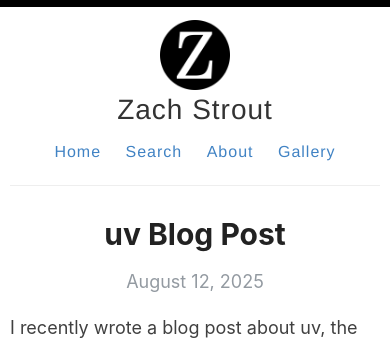
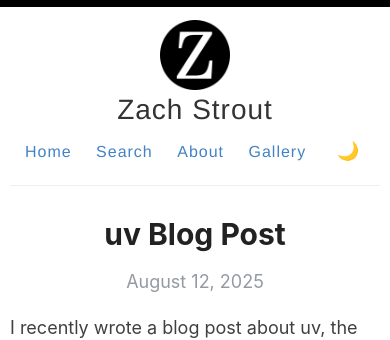
Before and after one commit to RTnhN/RTnhN.github.io, a Jekyll site: the page built from index.html, in a window 390 px wide. Shown: the top 340 px of the page. Built offline with Jekyll 4.4.1, drawn with Linux system fonts in a browser that asks for light colours; the list of posts is cut into pages by our own code.

Commit message:
Add dark mode toggle

```diff
--- a/_layouts/default.html
+++ b/_layouts/default.html
@@ -6,6 +6,7 @@
     {% include meta.html %}
 
     <link rel="stylesheet" type="text/css" href="{{ site.baseurl }}/assets/style.css" />
+    <link rel="stylesheet" type="text/css" href="{{ site.baseurl }}/assets/dark-mode.css" />
     <link rel="alternate" type="application/rss+xml" title="{{ site.name }} - {{ site.description }}" href="{{ site.baseurl }}/feed.xml" />
     <link rel="canonical" href="{{ site.url }}{{ page.url }}" />
 
@@ -13,6 +14,7 @@
     <link rel="icon" type="image/png" sizes="32x32" href="{{ site.baseurl }}/images/favicon-32x32.png">
     {% include analytics_head.html %}
     {% include scripts.html%}
+    <script src="{{ site.baseurl }}/assets/theme-toggle.js" defer></script>
   </head>
 
   <body>
@@ -33,6 +35,7 @@
               <a href="{{ site.baseurl }}/search">Search</a>
               <a href="{{ site.baseurl }}/about">About</a>
               <a href="{{ site.baseurl }}/gallery">Gallery</a>
+              <button id="theme-toggle" aria-label="Toggle dark mode">🌙</button>
             </nav>
           </header>
         </div>
--- /dev/null
+++ b/assets/dark-mode.css
@@ -0,0 +1,58 @@
+:root {
+  --light-bg: #fff;
+  --light-text: #404040;
+  --light-link: #4183C4;
+  --dark-bg: #121212;
+  --dark-text: #e0e0e0;
+  --dark-link: #8ab4f8;
+}
+
+body {
+  background: var(--light-bg);
+  color: var(--light-text);
+  transition: background-color 0.3s, color 0.3s;
+}
+
+body.dark-mode {
+  background: var(--dark-bg);
+  color: var(--dark-text);
+}
+
+body.dark-mode a {
+  color: var(--dark-link);
+}
+
+body.dark-mode .masthead {
+  border-bottom-color: #333;
+}
+
+body.dark-mode .site-name,
+body.dark-mode .site-description,
+body.dark-mode nav a,
+body.dark-mode nav #theme-toggle {
+  color: var(--dark-text);
+}
+
+body.dark-mode nav a:hover {
+  color: var(--dark-link);
+}
+
+nav #theme-toggle {
+  margin-left: 20px;
+  background: none;
+  border: none;
+  cursor: pointer;
+  font-size: 18px;
+  color: #333;
+}
+
+@media screen and (max-width: 640px) {
+  nav #theme-toggle {
+    margin: 0 10px;
+    color: #4183C4;
+  }
+}
+
+body.dark-mode nav #theme-toggle {
+  color: var(--dark-text);
+}
--- /dev/null
+++ b/assets/theme-toggle.js
@@ -0,0 +1,16 @@
+document.addEventListener('DOMContentLoaded', function() {
+  var toggle = document.getElementById('theme-toggle');
+  if (!toggle) return;
+  var saved = localStorage.getItem('theme');
+  var prefersDark = window.matchMedia('(prefers-color-scheme: dark)').matches;
+  if (saved === 'dark' || (saved === null && prefersDark)) {
+    document.body.classList.add('dark-mode');
+    toggle.textContent = '☀️';
+  }
+  toggle.addEventListener('click', function() {
+    document.body.classList.toggle('dark-mode');
+    var isDark = document.body.classList.contains('dark-mode');
+    toggle.textContent = isDark ? '☀️' : '🌙';
+    localStorage.setItem('theme', isDark ? 'dark' : 'light');
+  });
+});
```
